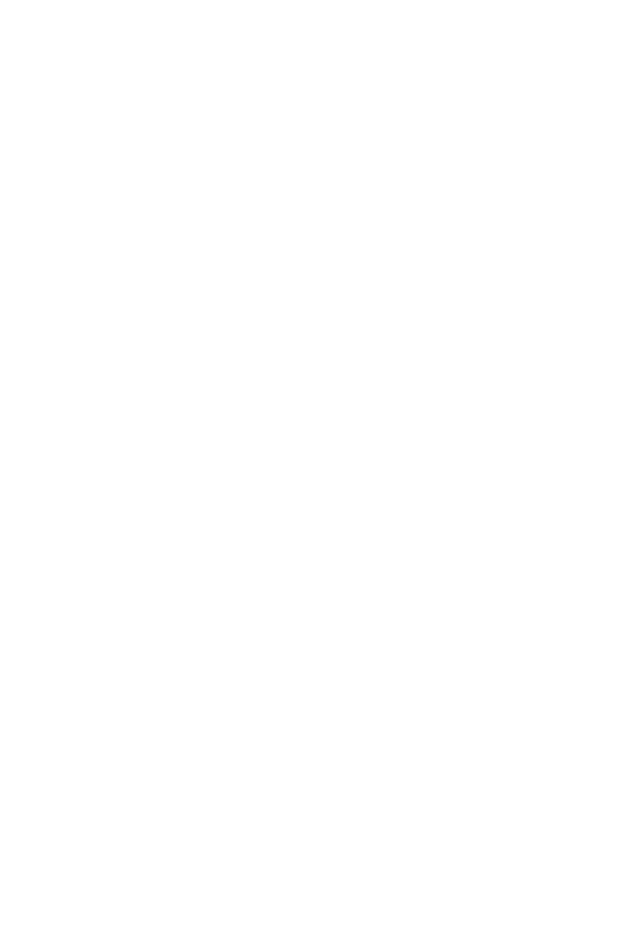
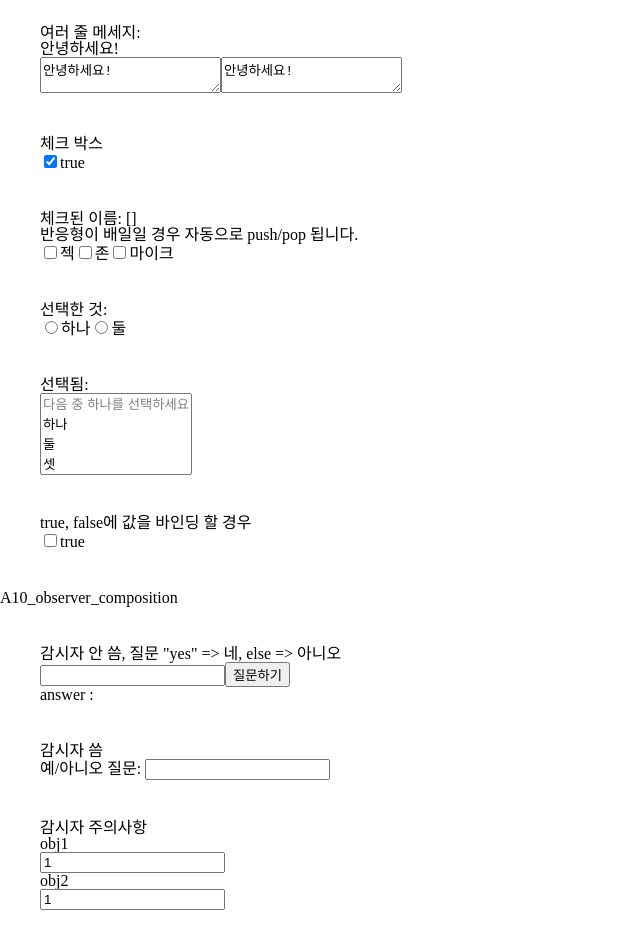
Before and after one commit to peacepiece7/vue-template, a Vue app in the folder playground/: page / in a window 1280 px wide. Shown: the part 1680-2622 px from the top of the page, without its empty margins (0-640 px from the left). Before the commit the page ends 1436 px from the top, so only its background shows below. Built offline with nearby package versions, Linux system fonts and the light colour scheme.

Commit message:
form binding, observer

```diff
--- a/playground/package.json
+++ b/playground/package.json
@@ -41,6 +41,7 @@
     "webpack-dev-server": "^4.0.0-beta.0"
   },
   "dependencies": {
+    "lodash": "^4.17.21",
     "vue": "^3.4.15"
   }
 }
--- a/playground/src/App.vue
+++ b/playground/src/App.vue
@@ -5,15 +5,19 @@
   <A3_computed_props_composition />
   <A4_class_style_binding_composition />
   <A7_event_handler_composition />
+  <A8_form_binding_composition />
+  <A10_observer_composition />
 </template>
 
 <script>
+import A10_observer_composition from './components/A10_observer_composition.vue'
 import A1_Template_Syntax from './components/A1_Template_Syntax.vue'
-import A2_reactive_composition from './components/A2_reactive_composition.vue';
-import A2_ref_composition from './components/A2_ref_composition.vue';
-import A3_computed_props_composition from './components/A3_computed_props_composition.vue';
-import A4_class_style_binding_composition from './components/A4_class_style_binding_composition.vue';
-import A7_event_handler_composition from './components/A7_event_handler_composition.vue';
+import A2_reactive_composition from './components/A2_reactive_composition.vue'
+import A2_ref_composition from './components/A2_ref_composition.vue'
+import A3_computed_props_composition from './components/A3_computed_props_composition.vue'
+import A4_class_style_binding_composition from './components/A4_class_style_binding_composition.vue'
+import A7_event_handler_composition from './components/A7_event_handler_composition.vue'
+import A8_form_binding_composition from './components/A8_form_binding_composition.vue'
 
 export default {
   components: {
@@ -22,7 +26,9 @@
     A2_ref_composition,
     A3_computed_props_composition,
     A4_class_style_binding_composition,
-    A7_event_handler_composition
+    A7_event_handler_composition,
+    A8_form_binding_composition,
+    A10_observer_composition
   }
 }
 </script>
--- /dev/null
+++ b/playground/src/components/A10_observer_composition.vue
@@ -0,0 +1,93 @@
+<template>
+  <div>A10_observer_composition</div>
+  <section>
+    <h2>감시자 안 씀, 질문 "yes" => 네, else => 아니오</h2>
+    <form @submit.prevent="handleSubmit">
+      <input
+        v-model="question" />
+      <input
+        type="submit"
+        value="질문하기" />
+    </form>
+    <div>
+      <div>answer :</div>
+      <span v-if="answer">{{ answer }}</span>
+    </div>
+  </section>
+  <section>
+    <h2>감시자 씀</h2>
+    <p>
+      예/아니오 질문:
+      <input v-model="question1" />
+    </p>
+    <p>{{ answer1 }}</p>
+  </section>
+  <section>
+    <h2>감시자 주의사항</h2>
+    <div>obj1</div>
+    <input
+      v-model="obj.count" />
+    <div>obj2</div>
+    <input
+      v-model="obj2.count" />
+  </section>
+</template>
+
+<script setup>
+import {ref, watch, reactive} from "vue"
+/**
+ * @note 감시자 안 쓸 경우
+ */
+const question = ref('')
+const answer = ref('')
+async function handleSubmit(){
+    answer.value = '잠시만 기다려주세요...'
+    await new Promise((res) => setTimeout(res, 1000))
+    if(question.value.includes('yes')) answer.value= "네"
+    else answer.value = "아니오"
+}
+
+/**
+ * @note 감시자 쓴 경우 (좋은 예제가 아님!)
+ */
+const question1 = ref('')
+const answer1 = ref('')
+watch(question1, async (newQuestion, oldQuestion) => {
+    answer1.value = '입력하신 질문을 받아들이고 있습니다...'
+    await new Promise((res) => setTimeout(res, 1000))
+    if(newQuestion.includes('yes')) answer1.value= "네"
+    else answer1.value = "아니오"
+})
+
+/**
+ * @note watch 주의점
+ * @description
+ * 반응형 객체의 속성을 감시할 수 없습니다.
+ */
+
+// reactive는 안됩니다!
+// reactive는 컬렉션 유형에만 동작하기 떄문에, 반응형 속성을 인자로 할당하면 감시가 끊어집니다!
+const obj = reactive({count : 1})
+watch(obj.count, (newObj, oldObj) => {
+    console.log("이 로그는 출력되지 않습니다. :", newObj)
+})
+
+// ref는 가능합니다!
+// ref는 반응형 속성도 감시되기 떄문에 사용 가능합니다.
+const obj2 = ref({count : 1})
+watch(obj2.value, (newObj, oldObj) => {
+    console.log(newObj)
+})
+
+// reactive로 감시하고 싶다면 다음과 같이 getter로 작성하세요.
+watch(() => obj.count, (newObj, oldObj) => {
+    console.log("이 로그는 출력됩니다. :", newObj)
+}
+)
+</script>
+
+<style scoped>
+section {
+  margin: 40px;
+}
+</style>
--- a/playground/src/components/A6_list_rendering_composition.vue
+++ b/playground/src/components/A6_list_rendering_composition.vue
@@ -12,4 +12,7 @@
 </script>
 
 <style scoped>
+section {
+  margin: 40px;
+}
 </style>
--- a/playground/src/components/A7_event_handler_composition.vue
+++ b/playground/src/components/A7_event_handler_composition.vue
@@ -51,4 +51,7 @@
 </script>
 
 <style scoped>
+section {
+  margin: 40px;
+}
 </style>
--- /dev/null
+++ b/playground/src/components/A8_form_binding_composition.vue
@@ -0,0 +1,91 @@
+<!-- eslint-disable vue/v-on-style -->
+<!-- eslint-disable vue/max-attributes-per-line -->
+
+<template>
+  <div>A8_form_binding_composition</div>
+  <section>
+    <h2>v-model을 사용하면 값을 수동으로 연결하는 번거로운 작업을 생략 가능</h2>
+    <div>but IME가 필요한 언어는 v-model 불가능..!</div>
+    <input v-model="text" />
+    <input :value="text" v-on:input="event => text = event.target.value" />
+  </section>
+  <section>
+    <h2>여러 줄 메세지:</h2>
+    <p style="white-space: pre-line;">
+      {{ message }}
+    </p>
+    <textarea v-model="message" placeholder="여러 줄을 추가해보세요"></textarea>
+    <textarea :value="message" @input="e => message = e.target.value"></textarea>
+  </section>
+  <section>
+    <h2>체크 박스</h2>
+    <input type="checkbox" id="checkbox" v-model="checked" />
+    <label for="checkbox">{{ checked }}</label>
+  </section>
+  <section>
+    <h2>체크된 이름: {{ checkedNames }}</h2>
+    <div>반응형이 배일일 경우 자동으로 push/pop 됩니다.</div>
+    <input type="checkbox" id="jack" value="젝" v-model="checkedNames" />
+    <label for="jack">젝</label>
+    <input type="checkbox" id="john" value="존" v-model="checkedNames" />
+    <label for="john">존</label>
+    <input type="checkbox" id="mike" value="마이크" v-model="checkedNames" />
+    <label for="mike">마이크</label>
+  </section>
+  <section>
+    <h2>선택한 것: {{ picked }}</h2>
+    <input type="radio" id="one" value="하나" v-model="picked" />
+    <label for="one">하나</label>
+    <input type="radio" id="two" value="둘" v-model="picked" />
+    <label for="two">둘</label>
+  </section>
+  <section>
+    <div>선택됨: {{ selected }}</div>
+    <select v-model="selected" multiple>
+      <option disabled value="">
+        다음 중 하나를 선택하세요
+      </option>
+      <option v-for="opt in options" :key="opt.value" :value="opt.value">
+        {{ opt.text }}
+      </option>
+    </select>
+  </section>
+  <section>
+    <div>true, false에 값을 바인딩 할 경우</div>
+    <input
+      type="checkbox"
+      v-model="checked"
+      true-value="네"
+      false-value="아니오" />
+    <!-- :true-value="dynamicTrueValue" -->
+    <!-- :false-value="dynamicFalseValue" -->
+    <label for="checkbox">{{ checked }}</label>
+  </section>
+</template>
+
+<script setup>
+import { reactive, ref } from 'vue'
+const text = ref('Vue.js')
+const message = ref('안녕하세요!')
+const checked = ref(true)
+const checkedNames = ref([])
+const picked = ref('')
+
+const selected = ref('')
+const options = ref([
+  { text: '하나', value: '1' },
+  { text: '둘', value: '2' },
+  { text: '셋', value: '3' }
+])
+
+/**
+ * @note 그 외 수식어, 동작 true, false 값 바인딩 등 다음 코드 참고
+ * @link https://v3-docs.vuejs-korea.org/guide/essentials/forms.html#checkbox
+ */
+</script>
+
+<style scoped>
+section {
+  margin: 40px;
+}
+</style>
```
Also changed, not shown: playground/src/components/A9_lifecycle_composition.vue (added, +31 -0 lines), 1 other file (tests, documents, lock files or other folders).
